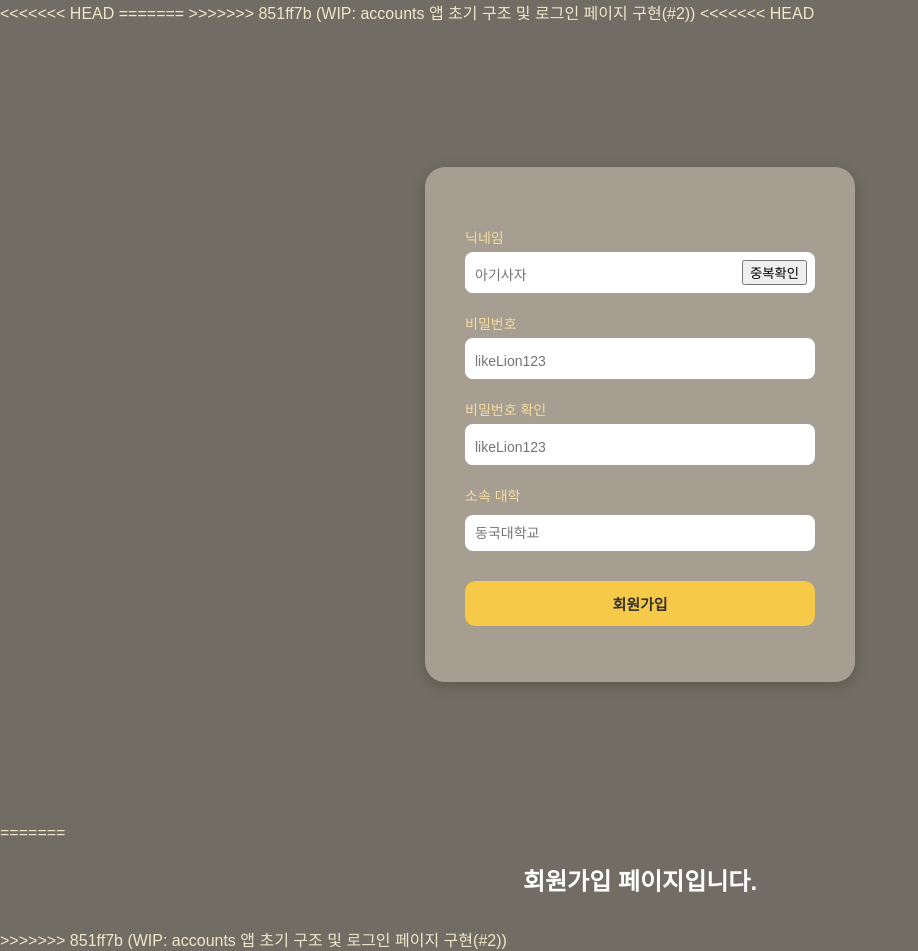
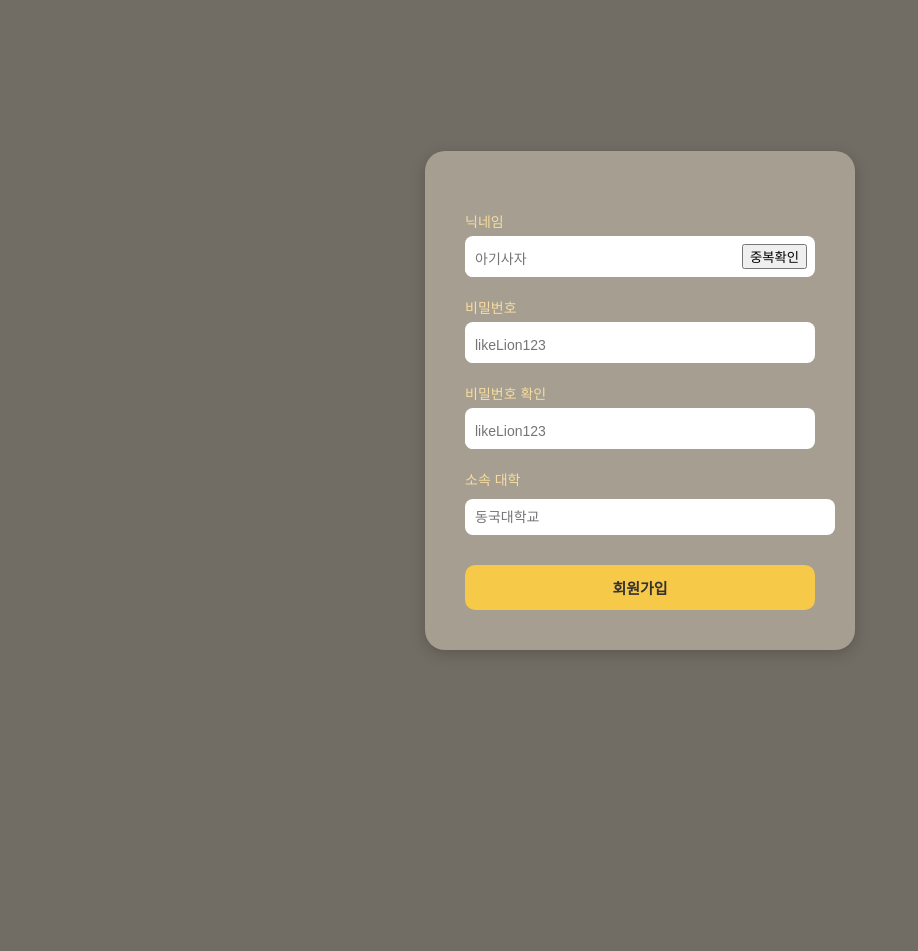
Before and after one commit to LikeLion-at-DGU/2025-simba-6-BeBee, a Django app: page /accounts/signup/ in a window 1280 px wide. Shown: the whole page, without its empty margins (0-918 px from the left). After the commit the page ends 653 px from the top, so only its background shows below. Run offline with Django 5.2, Linux system fonts and the light colour scheme.

Commit message:
feat: 회원가입 페이지 UI 작업중

```diff
--- a/accounts/templates/accounts/signup.html
+++ b/accounts/templates/accounts/signup.html
@@ -1,14 +1,10 @@
-<<<<<<< HEAD
 {% load static %}
-=======
->>>>>>> 851ff7b (WIP: accounts 앱 초기 구조 및 로그인 페이지 구현(#2))
 <!DOCTYPE html>
 <html lang="ko">
 
 <head>
     <meta charset="UTF-8">
     <title>회원가입</title>
-<<<<<<< HEAD
     <link rel="stylesheet" href="{% static 'css/accounts/signup.css' %}" />
 </head>
 
@@ -125,11 +121,6 @@
             return true;
         }
     </script>
-=======
-</head>
-<body>
-    <h2>회원가입 페이지입니다.</h2>
->>>>>>> 851ff7b (WIP: accounts 앱 초기 구조 및 로그인 페이지 구현(#2))
 </body>
 
 </html>
```
